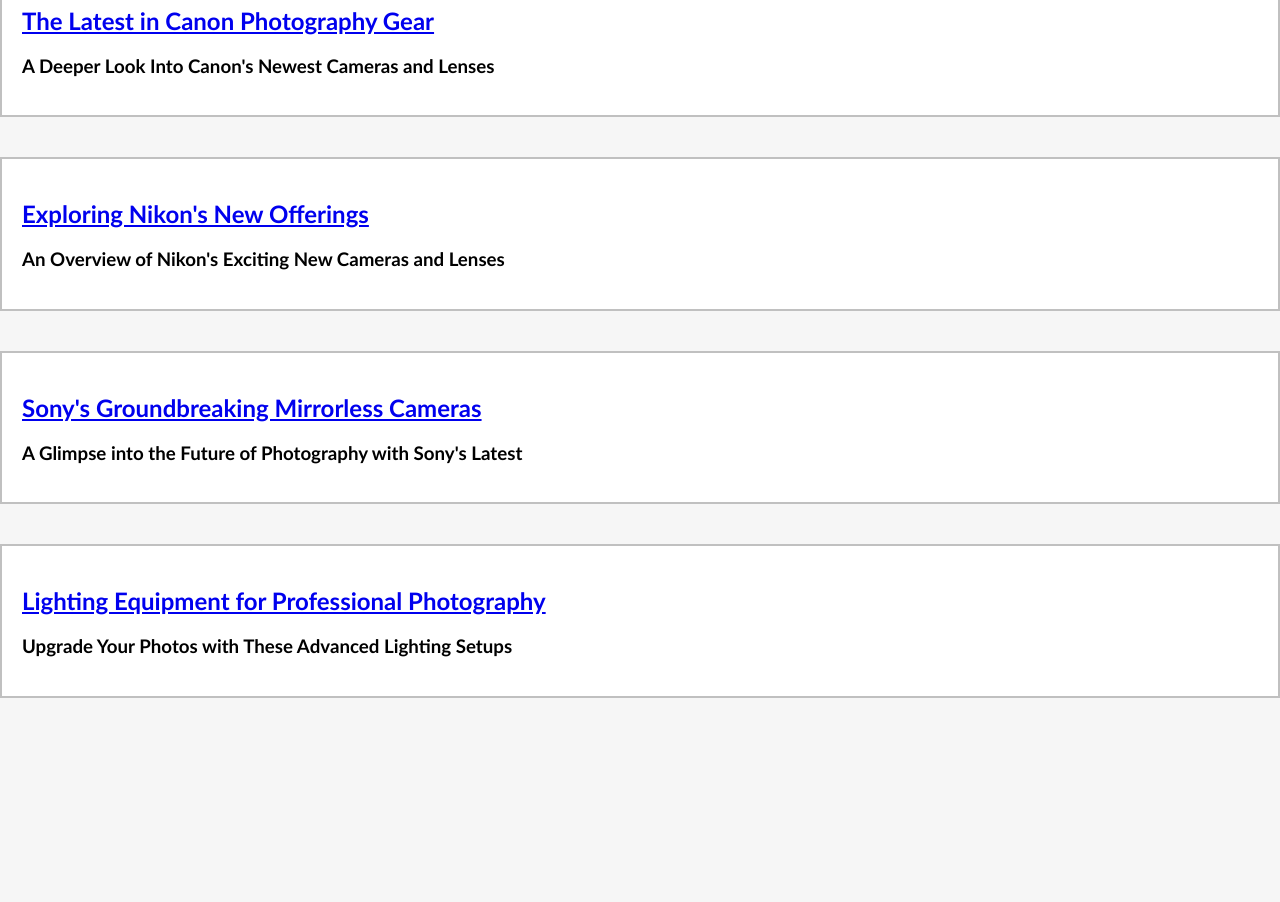
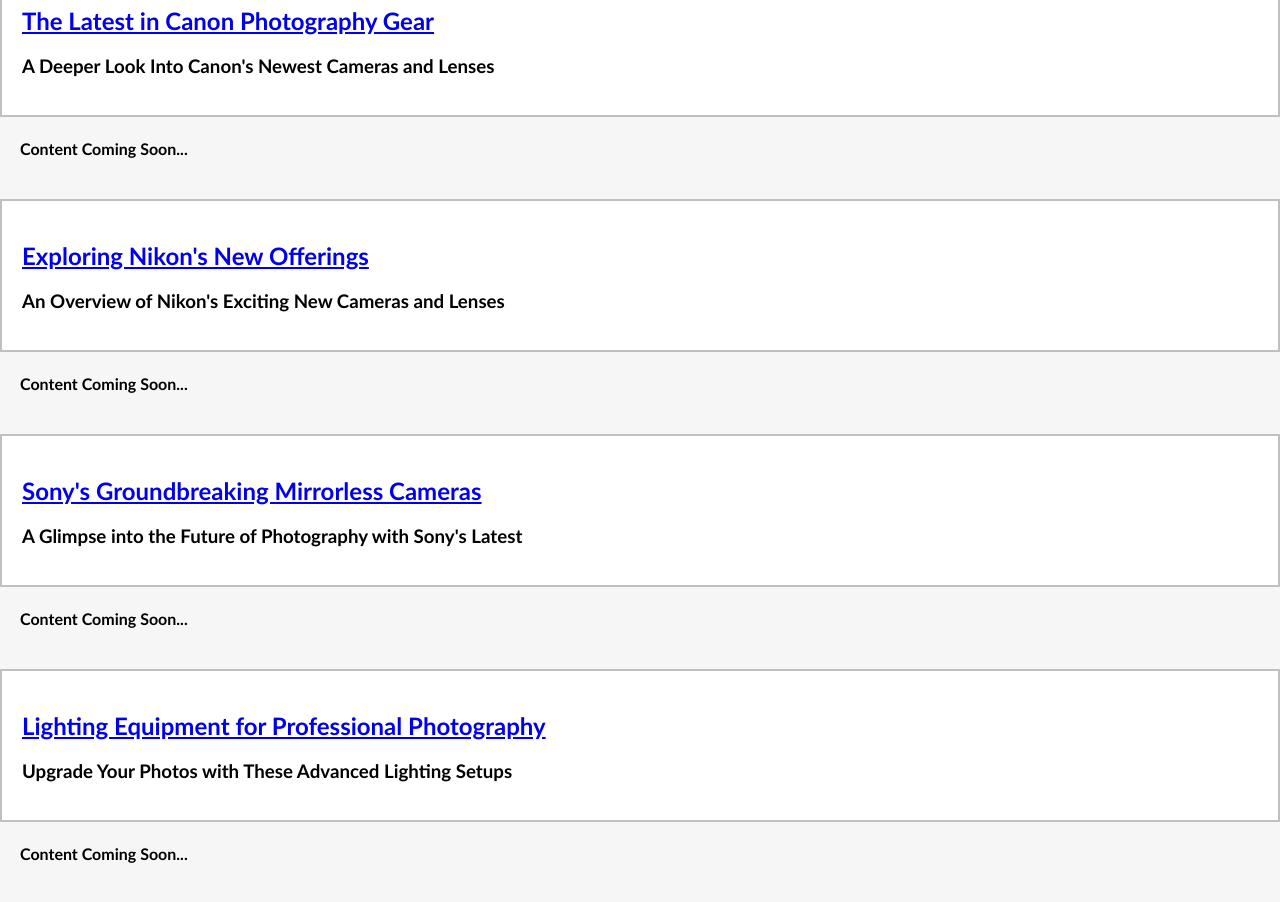
Before and after one commit to BWILL313/mi349_blog, a plain HTML site: page index.html in a window 1280 px wide. Shown: the part 300-1202 px from the top of the page. Before the commit the page ends 1038 px from the top, so only its background shows below. Drawn offline with Linux system fonts and the light colour scheme.

Commit message:
commit# Please enter the commit message for your changes. Lines starting

```diff
--- a/index.html
+++ b/index.html
@@ -19,6 +19,7 @@
             <h3>A Deeper Look Into Canon's Newest Cameras and Lenses</h3>
         </div>
         <article>
+            <h4>Content Coming Soon...</h4>
             <!-- Content for first blog post -->
         </article>
         <div class="article-title">
@@ -26,6 +27,7 @@
             <h3>An Overview of Nikon's Exciting New Cameras and Lenses</h3>
         </div>
         <article>
+            <h4>Content Coming Soon...</h4>
             <!-- Content for second blog post -->
         </article>
         <div class="article-title">
@@ -33,6 +35,7 @@
             <h3>A Glimpse into the Future of Photography with Sony's Latest</h3>
         </div>
         <article>
+            <h4>Content Coming Soon...</h4>
             <!-- Content for third blog post -->
         </article>
         <div class="article-title">
@@ -40,6 +43,7 @@
             <h3>Upgrade Your Photos with These Advanced Lighting Setups</h3>
         </div>
         <article>
+            <h4>Content Coming Soon...</h4>
             <!-- Content for fourth blog post -->
         </article>
     </main>
```
